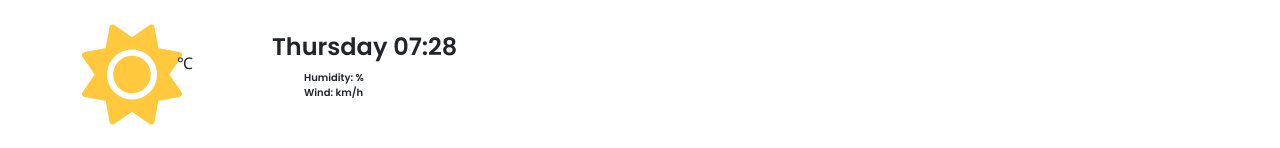
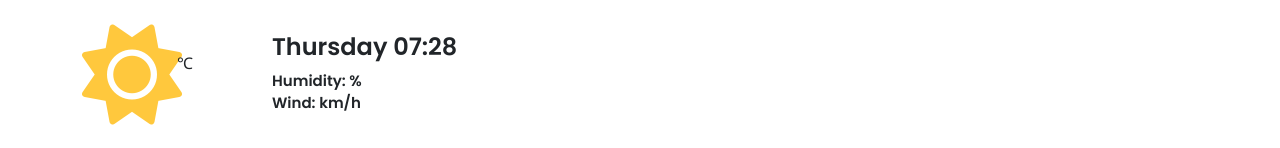
Before and after one commit to frandemp/weather-app, a website built with Parcel: page index.html in a window 1280 px wide. Shown: the part 131-279 px from the top of the page. Built offline with nearby package versions, Linux system fonts and the light colour scheme; no server answers.

Commit message:
Update style.css

```diff
--- a/src/style.css
+++ b/src/style.css
@@ -10,8 +10,10 @@ p {
 
 ul {
   font-family: "Poppins", sans-serif;
-  font-size: 10px;
+  font-size: 15px;
   list-style: none;
+  margin: 0;
+  padding: 0;
 }
 
 .background {
```
